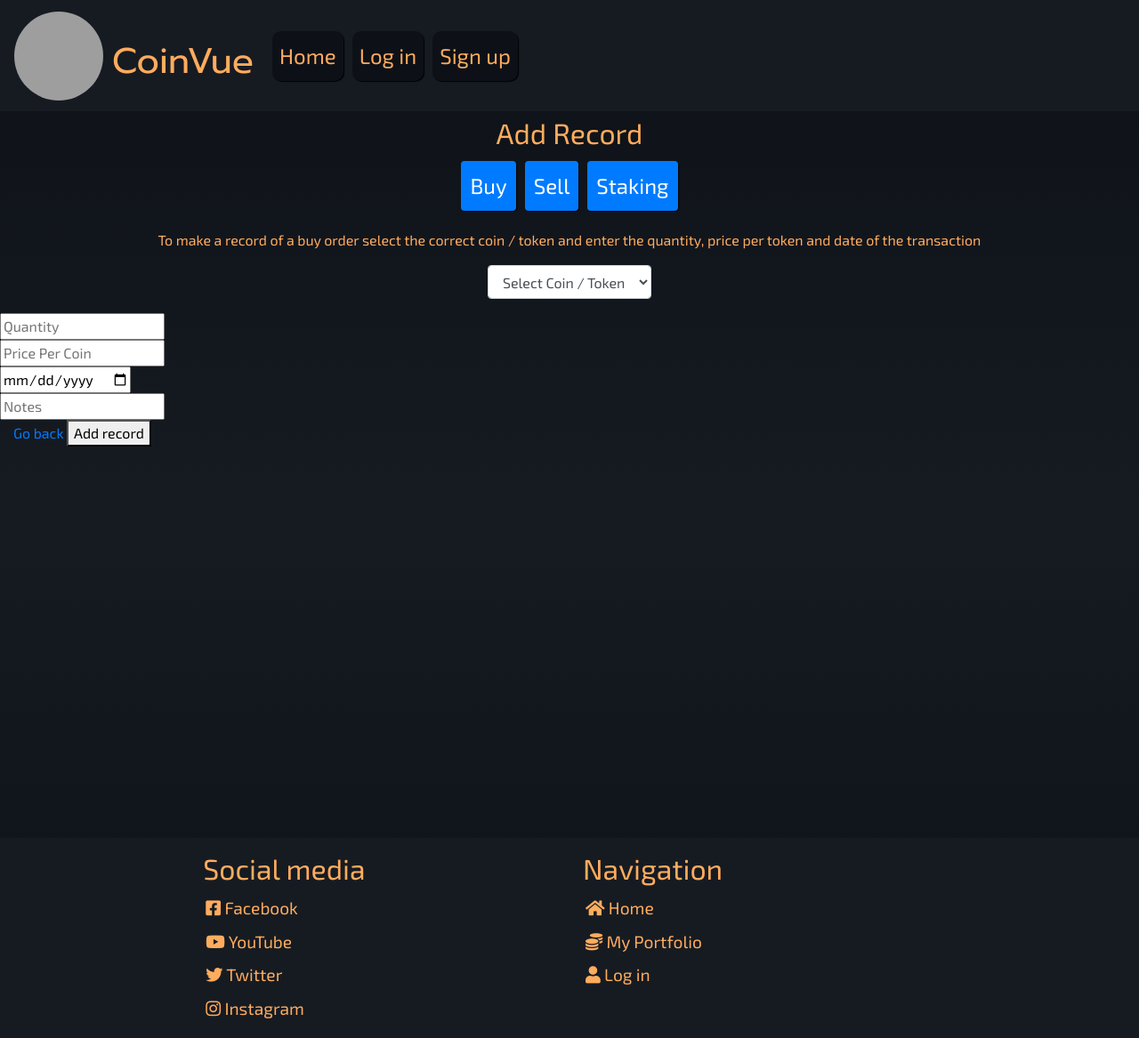
After one commit to luke2533/coin-vue, a Flask app: page /add_record in a window 1280 px wide. The commit adds this page. Shown: the whole page at 89% size. Run offline with Flask 2, Linux system fonts and the light colour scheme; some libraries are stand-ins or nearby versions; grey boxes are pictures that could not be loaded.

Commit message:
Basic page structure for add_record.html

```diff
--- a/app.py
+++ b/app.py
@@ -132,7 +132,9 @@ def get_records():
                            user_records=user_records)
 
 
-# @app.route("/add_record")
+@app.route("/add_record")
+def add_record():
+    return render_template("add_record.html")
 # <token_id> // Like Bitcoin
 
 
--- a/static/js/script.js
+++ b/static/js/script.js
@@ -2,12 +2,13 @@ function tokenId() {
     var token = document.getElementsByClassName("token");
     for (let i = 0; i < token.length; i++) {
         token[i].setAttribute("id", "token_"+i);
-
     }
 }
 window.onload = tokenId();
 
 function getToken() {
 
-    console.log(value)
+    console.log();
 }
+
+// Home page
--- /dev/null
+++ b/templates/add_record.html
@@ -0,0 +1,174 @@
+{% extends "base.html" %}
+{% block content %}
+
+    <div class="container-fluid">
+        <div class="row justify-content-center">
+            <div class="col-6">
+                <h2 class="text-center">Add Record</h2>
+            </div>
+        </div>
+
+        <div class="row justify-content-center">
+            <ul class="nav nav-pills mb-3" id="pills-tab" role="tablist">
+                <li class="nav-item">
+                    <a class="nav-link record-tab active" id="buy-tab" data-toggle="pill"
+                        href="#buy" role="tab" aria-controls="buy-tab" aria-selected="true">Buy</a>
+                </li>
+                <li class="nav-item">
+                    <a class="nav-link record-tab active" id="sell-tab" data-toggle="pill"
+                        href="#sell" role="tab" aria-controls="sell-tab" aria-selected="false">Sell</a>
+                </li>
+                <li class="nav-item">
+                    <a class="nav-link record-tab active" id="staking-tab" data-toggle="pill"
+                        href="#staking" role="tab" aria-controls="staking-tab" aria-selected="false">Staking</a>
+                </li>
+            </ul>
+        </div>
+
+        <div class="tab-content" id="pills-tabContent">
+
+            <!-- Buy record -->
+
+            <div class="tab-pane fade show active" id="buy" role="tabpanel" aria-labelledby="buy-tab">
+
+                <!-- <form action="" action=""> -->
+
+                    <div class="row justify-content-center">
+                        <div class="text-box">
+                            <p>To make a record of a buy order select the correct coin / token and
+                                enter the quantity, price per token and date of the transaction
+                            </p>
+                            <!-- This might need to be updated -->
+                        </div>
+                    </div>
+
+                    <div class="row justify-content-center">
+                        <div class="form-group">
+                            <select class="form-control record" name="token_id" id="token_id">
+                                <option disabled selected>Select Coin / Token</option>
+                                <!-- Subject to change possibly -->
+                            </select>
+                        </div>
+                    </div>
+
+                    <div class="row justify-content">
+                        <input type="text" placeholder="Quantity" class="record" id="quantity" name="quantity" required>
+                    </div>
+
+                    <div class="row justify-content">
+                        <input type="text" placeholder="Price Per Coin" class="record" id="per_coin" name="per_coin" required>
+                    </div>
+
+                    <div class="row justify-content">
+                        <input type="date" class="record" id="date" name="date" placeholder="Date" required>
+                    </div>
+
+                    <div class="row justify-content">
+                        <input type="text" class="record" id="notes" name="notes" placeholder="Notes">
+                    </div>
+
+                    <input type="hidden" id="total" name="total">
+                    <!-- <input type="text" class="record" placeholder="0.00" id="total" name="total" readonly> -->
+                    <!-- If you have time user javascript to display the total cost here -->
+                    <a href="">Go back</a>
+                    <button type="submit" name="type" value="Buy">Add record</button>
+
+                <!-- </form> -->
+
+            <!-- Buy record -->
+
+            <!-- Sell record -->
+
+                    <div class="tab-pane fade" id="sell" role="tabpanel" aria-labelledby="sell-tab">
+                        <!-- <form action="" method=""> -->
+                            <div class="row justify-content-center">
+                                <div class="text-box">
+                                    <p>To make a record of your Sell orders select the coin / token and
+                                        enter the quantity, price per token and date of the transaction
+                                    </p>
+                                </div>
+                            </div>
+
+                            <div class="row justify-content-center">
+                                <div class="form-group">
+                                    <select name="form-control record" id="token_id" name="token_id">
+                                        <option disabled selected>Select Coin / Token</option>
+                                    </select>
+                                </div>
+                            </div>
+
+                            <div class="row justify-content">
+                                <input type="text" placeholder="Quantity" class="record" id="quantity" name="quantity" required>
+                            </div>
+
+                            <div class="row justify-content">
+                                <input type="text" placeholder="Price Per Coin" class="record" id="per_coin" name="per_coin" required>
+                            </div>
+
+                            <div class="row justify-content">
+                                <input type="date" class="record" id="date" name="date" placeholder="Date" required>
+                            </div>
+
+                            <div class="row justify-content">
+                                <input type="text" class="record" id="notes" name="notes" placeholder="Notes">
+                            </div>
+
+                            <input type="hidden" id="total" name="total">
+                            <!-- <input type="text" class="record" placeholder="0.00" id="total" name="total" readonly> -->
+                            <!-- If you have time user javascript to display the total cost here -->
+                            <a href="">Go back</a>
+                            <button type="submit" name="type" value="Sell">Add record</button>
+                        <!-- </form> -->
+                    </div>
+
+            <!-- Sell record -->
+
+            <!-- Staking record -->
+
+                <div class="tab-pane fade" id="staking" role="tabpanel" aria-labelledby="staking-tab">
+                    <!-- <form action="" method=""> -->
+                        <div class="row justify-content-center">
+                            <div class="text-box">
+                                <p>
+                                    To make a record of your Staking rewards enter the coin / token, quantity and date.
+                                    Earn passive income on your crypto
+                                </p>
+                            </div>
+                        </div>
+
+                        <div class="row justify-content-center">
+                            <div class="form-group">
+                                <select name="form-control record" id="token_id" name="token_id">
+                                    <option disabled selected>Select Coin / Token</option>
+                                </select>
+                            </div>
+                        </div>
+
+                        <div class="row justify-content">
+                            <input type="text" placeholder="Quantity" class="record" id="quantity" name="quantity" required>
+                        </div>
+
+                        <input type="hidden" placeholder="Price Per Coin" class="record" id="per_coin" name="per_coin" value="0">
+
+                        <div class="row justify-content">
+                            <input type="date" class="record" id="date" name="date" placeholder="Date" required>
+                        </div>
+
+                        <div class="row justify-content">
+                            <input type="text" class="record" id="notes" name="notes" placeholder="Notes">
+                        </div>
+
+                        <input type="hidden" id="total" name="total" value="0">
+
+                        <a href="">Go back</a>
+                        <button type="submit" name="type" value="Staking">Add record</button>
+                    <!-- </form> -->
+                </div>
+            <!-- Staking record -->
+
+            </div>
+        </div>
+
+    </div>
+
+{% endblock %}
--- a/templates/index.html
+++ b/templates/index.html
@@ -45,7 +45,7 @@
                                     <td><a href="javascript:void(0)" id="" onclick="getToken()">+</a></td> -->
                                     <!-- <td><a href="#" class="token" onclick="token()">+</a></td> -->
                                     <td><a href="#" onclick="getToken()"><input class="token" type="hidden" value="{{ result.id }}">+</a></td>
-
+                                    <td>{{ result.id }}</td>
                                 </tr>
                                 <!-- <input type="text" name="name" value=""> -->
                             {% endfor %}
--- a/templates/portfolio.html
+++ b/templates/portfolio.html
@@ -6,7 +6,7 @@
             <div class="col-10 col-md-11">
                 <h2>username.capitalize() 's Portfolio</h2>
                 <h3>$total_value</h3>
-                <a href="#" class="prime-btn">Add new +</a>
+                <a href="{{ url_for('add_record') }}" class="prime-btn">Add new +</a>
                 <!-- DELETE LATER -->
                 <a href="{{ url_for('get_records') }}">Records</a>
                 <!-- DELETE LATER -->
```
Also changed, not shown: README.md.
